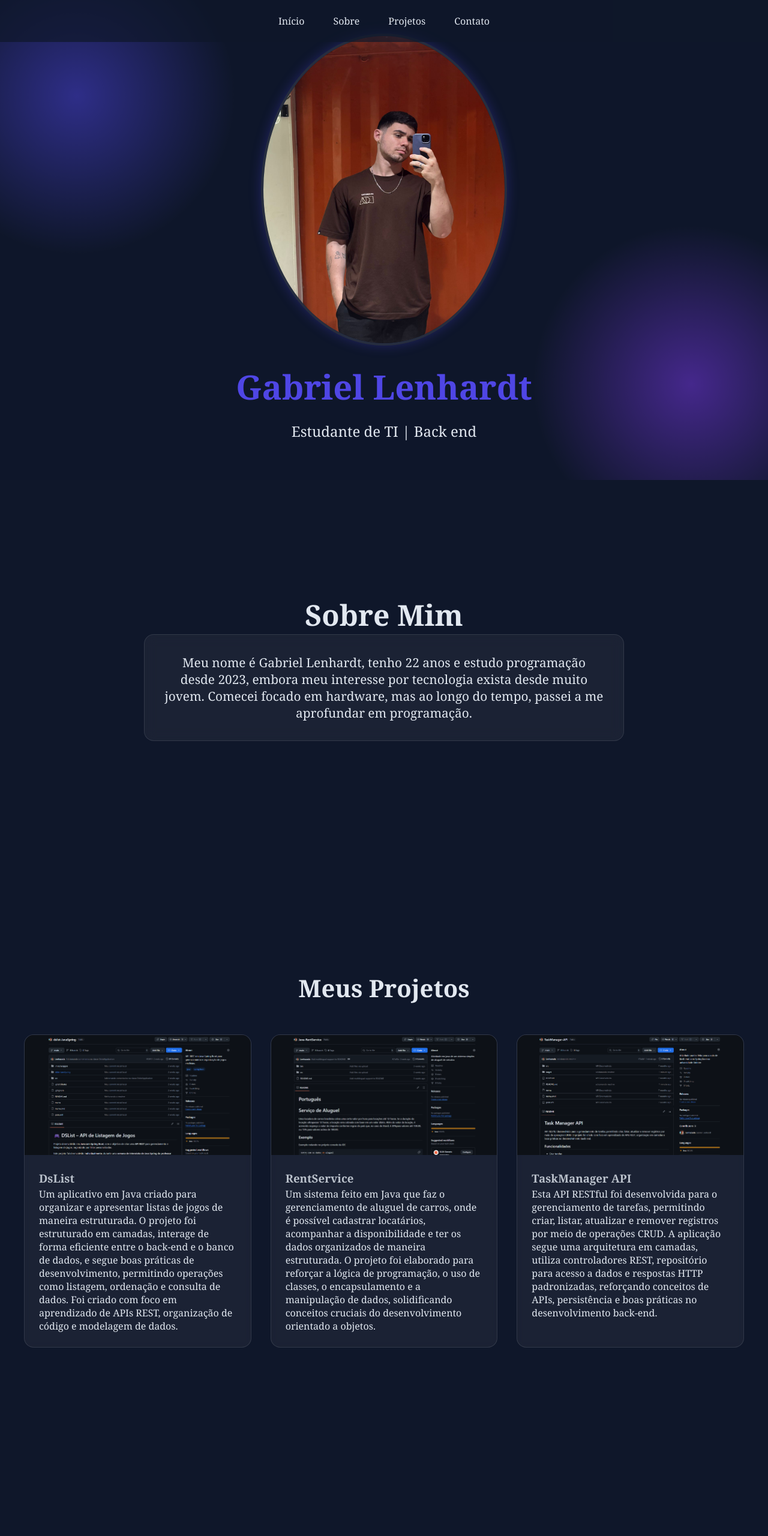
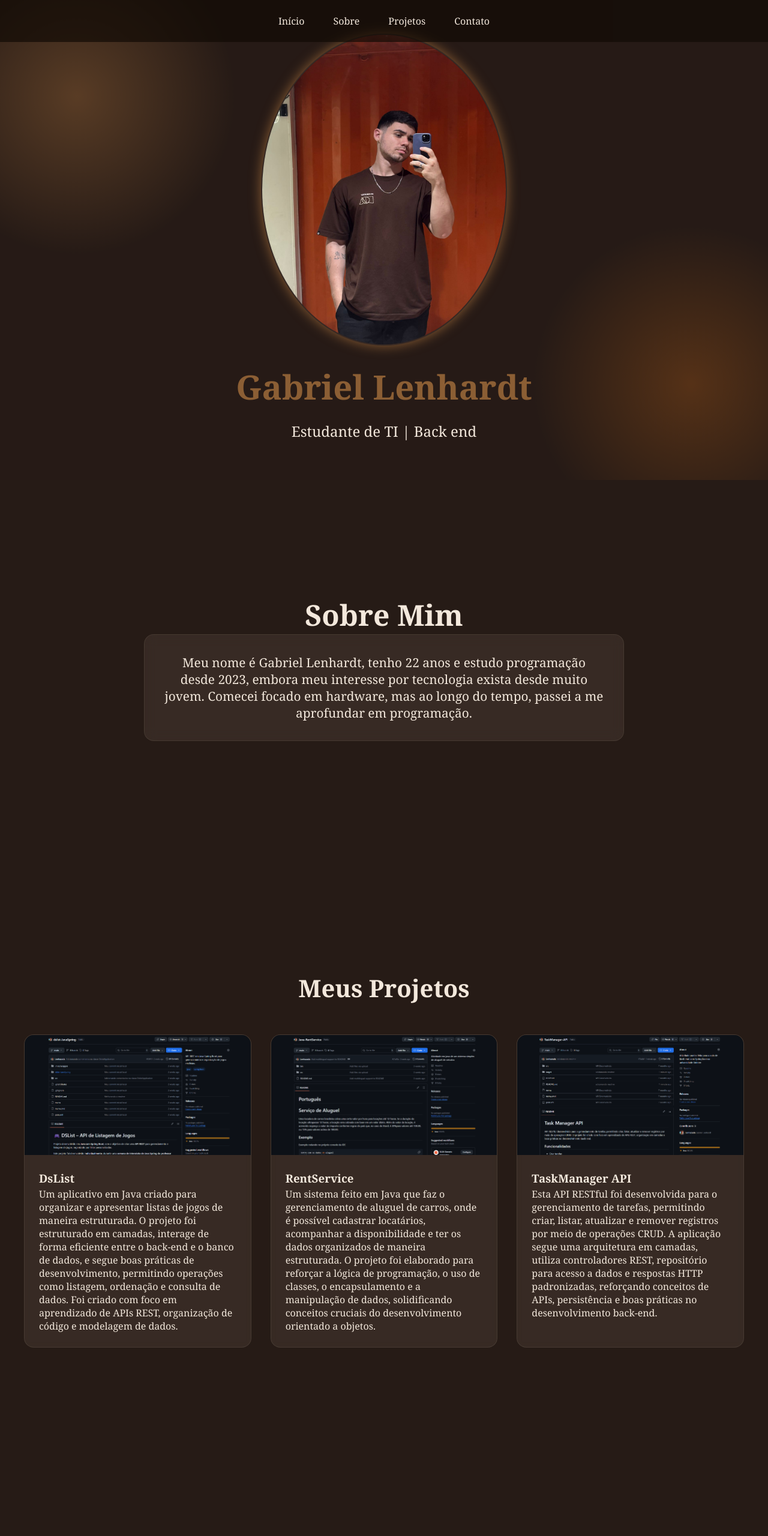
Before and after one commit to Lenhazada/Portifolio-Gabriel-Lenhardt, a plain HTML site: page index.html in a window 1280 px wide. Shown: the top 2560 px of the page at 60% size. Drawn offline with Linux system fonts and the light colour scheme.

Commit message:
Alterando paleta de cores

```diff
--- a/styles.css
+++ b/styles.css
@@ -10,12 +10,13 @@ html {
 }
 
 :root {
-    --primaria: #4f46e5;
-    --secundaria: #7c3aed;
-    --escuro: #0f172a;
-    --maisEscuro: #0a0f1c;
-    --claro: #e2e8f0;
-    --vidro: rgba(255, 255, 255, 0.1)
+  --primaria: #8b5e34;
+  --secundaria: #854918;
+  --escuro: #261b16;
+  --maisEscuro: #120a05;
+  --maisEscuroRgba: rgba(18, 10, 5, 0.7);
+  --claro: #f3e8dc;
+  --vidro: rgba(255, 229, 202, 0.08);
 }
 
 body {
@@ -26,7 +27,7 @@ body {
 .navegacao {
     position: fixed;
     top: 0;
-    background: rgba(15, 23, 42, 0.7);
+    background: var(--maisEscuroRgba);
     width: 100%;
     z-index: 100;
     padding: 1.5rem;
@@ -73,9 +74,9 @@ body {
 .foto-perfil {
     width: 410px;
     height: 520px;
-    box-shadow: 0 0 20px rgba(79, 70, 229, 0.3);
+    box-shadow: 0 0 20px var(--primaria);
     border-radius: 50%;
-    border: 4px solid var(--vidro);
+    border: 2px solid var(--vidro);
     animation: flutuar 4s ease-in-out infinite;
 }
 
@@ -108,7 +109,7 @@ h1 {
     border-radius: 16px;
     border: 1px solid var(--vidro);
     backdrop-filter: blur(10px);
-    background: rgba(255, 255, 255, 0.05);
+    background: var(--vidro);
 }
 
 .sobre-paragrafo {
@@ -131,7 +132,7 @@ h1 {
 }
 
 .projetos-card {
-    background: rgba(255, 255, 255, 0.05);
+    background: var(--vidro);
     border-radius: 16px;
     backdrop-filter: blur(5px);
     border: 1px solid var(--vidro);
@@ -141,7 +142,7 @@ h1 {
 }
 
 .projetos-card:hover {
-    box-shadow: 0 10px 20px rgba(79, 70, 229, 0.2);
+    box-shadow: 0 10px 20px var(--primaria);
     transform: translateY(-10px) scale(1.03);
 }
 
@@ -156,7 +157,7 @@ h1 {
 }
 
 .projetos-card-titulo {
-    color: rgba(226, 232, 240, 0.8);
+    color: var(--claro);
     line-height: 1.25rem;
 }
 
@@ -173,7 +174,7 @@ h1 {
 .formulario-contato {
     max-width: 600px;
     margin: 0 auto;
-    background: rgba(255, 255, 255, 0.05);
+    background: var(--vidro);
     backdrop-filter: blur(5px);
     padding: 2rem;
     border-radius: 16px;
@@ -193,7 +194,7 @@ h1 {
 
 .campo-form:focus {
     border-color: var(--secundaria);
-    box-shadow: 0 0 10px rgba(79, 70, 229, 0.3);
+    box-shadow: 0 0 10px var(--primaria);
 }
 
 .grupo-form {
@@ -202,7 +203,7 @@ h1 {
 
 .botao-form {
     color: --var(--claro);
-    background: linear-gradient(45deg, var(--primaria), var(--secundaria));
+    background: linear-gradient(45deg, var(--primaria), var(--escuro));
     padding: 1rem 2rem;
     border: none;
     border-radius: 8px;
@@ -214,7 +215,7 @@ h1 {
 
 .botao-form:hover {
     transform: translateY(-4px);
-    box-shadow: 0 5px 15px rgba(79, 70, 229, 0.4);
+    box-shadow: 0 5px 15px var(--secundaria);
 }
 
 .particulas{
```
Also changed, not shown: img/eu de costas.png (deleted).
